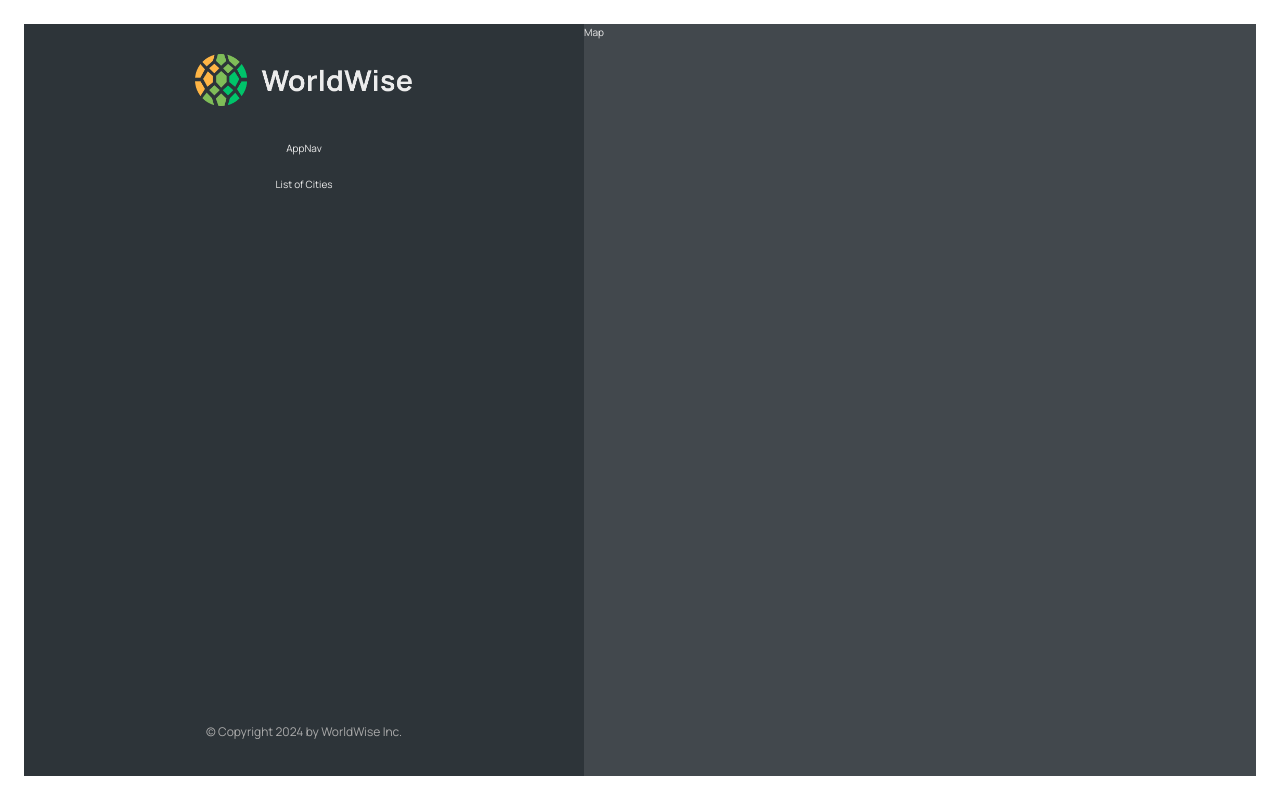
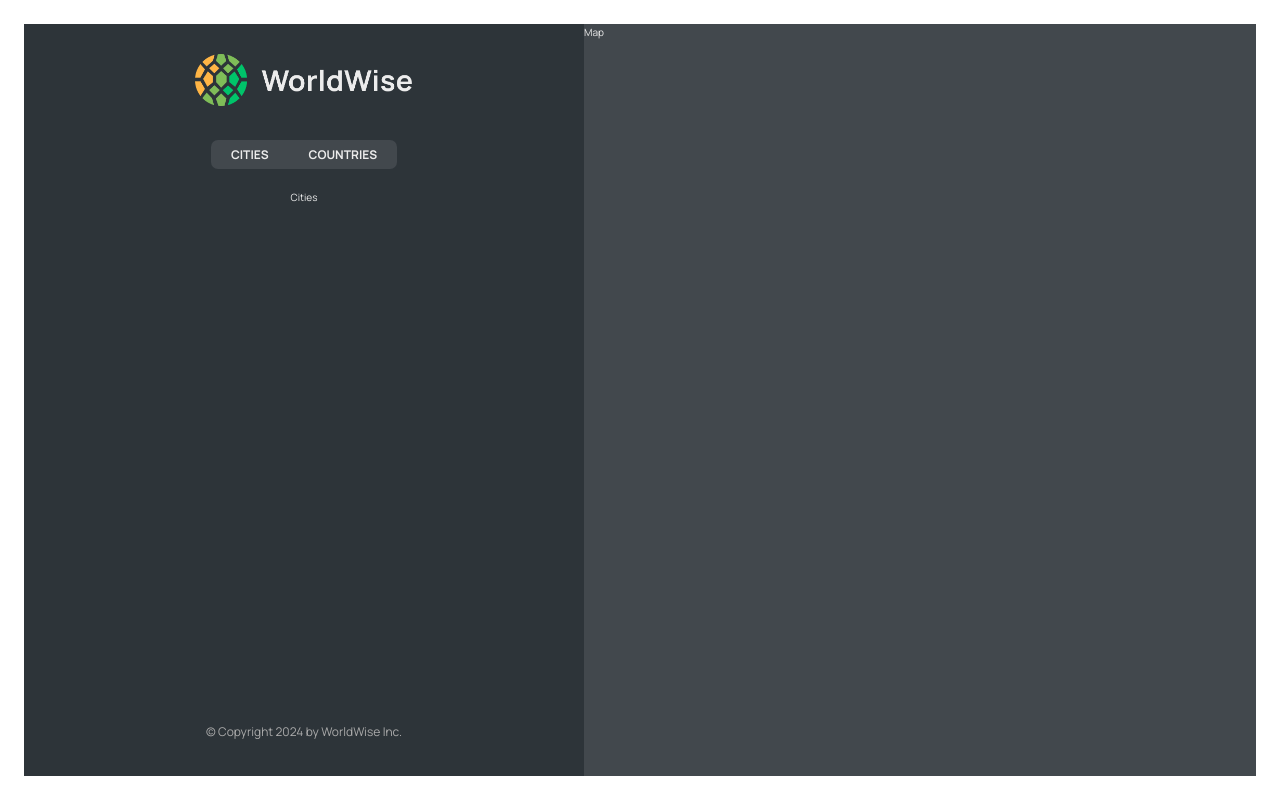
Before and after one commit to ankitsrivastava0103/WorldWise, a React (Vite) app: page /app in a window 1280 px wide. Built offline with nearby package versions, Linux system fonts and the light colour scheme.

Commit message:
Setting Up Index & Nested Routing

```diff
--- a/src/App.jsx
+++ b/src/App.jsx
@@ -10,11 +10,16 @@ const App = () => {
   return (
     <BrowserRouter>
       <Routes>
-        <Route path="/" element={<Homepage />} />
+        <Route index element={<Homepage />} />
         <Route path="product" element={<Product />} />
         <Route path="pricing" element={<Pricing />} />
         <Route path="login" element={<Login />} />
-        <Route path="app" element={<AppLayout />} />
+        <Route path="app" element={<AppLayout />}>
+          <Route index element={<>Cities</>} />
+          <Route index path="cities" element={<>Cities</>} />
+          <Route path="countries" element={<>Country</>} />
+          <Route path="form" element={<>Form</>} />
+        </Route>
         <Route path="*" element={<PageNotFound />} />
       </Routes>
     </BrowserRouter>
--- a/src/components/AppNav.jsx
+++ b/src/components/AppNav.jsx
@@ -1,6 +1,18 @@
+import { NavLink } from "react-router-dom";
 import styles from "./AppNav.module.css";
 const AppNav = () => {
-  return <nav className={styles.nav}>AppNav</nav>;
+  return (
+    <nav className={styles.nav}>
+      <ul>
+        <li>
+          <NavLink to="cities">Cities</NavLink>
+        </li>
+        <li>
+          <NavLink to="countries">Countries</NavLink>
+        </li>
+      </ul>
+    </nav>
+  );
 };
 
 export default AppNav;
--- a/src/components/Sidebar.jsx
+++ b/src/components/Sidebar.jsx
@@ -1,3 +1,4 @@
+import { Outlet } from "react-router-dom";
 import AppNav from "./AppNav";
 import Footer from "./Footer";
 import Logo from "./Logo";
@@ -8,7 +9,7 @@ const Sidebar = () => {
     <div className={styles.sidebar}>
       <Logo />
       <AppNav />
-      <p>List of Cities</p>
+      <Outlet />
       <Footer />
     </div>
   );
```
